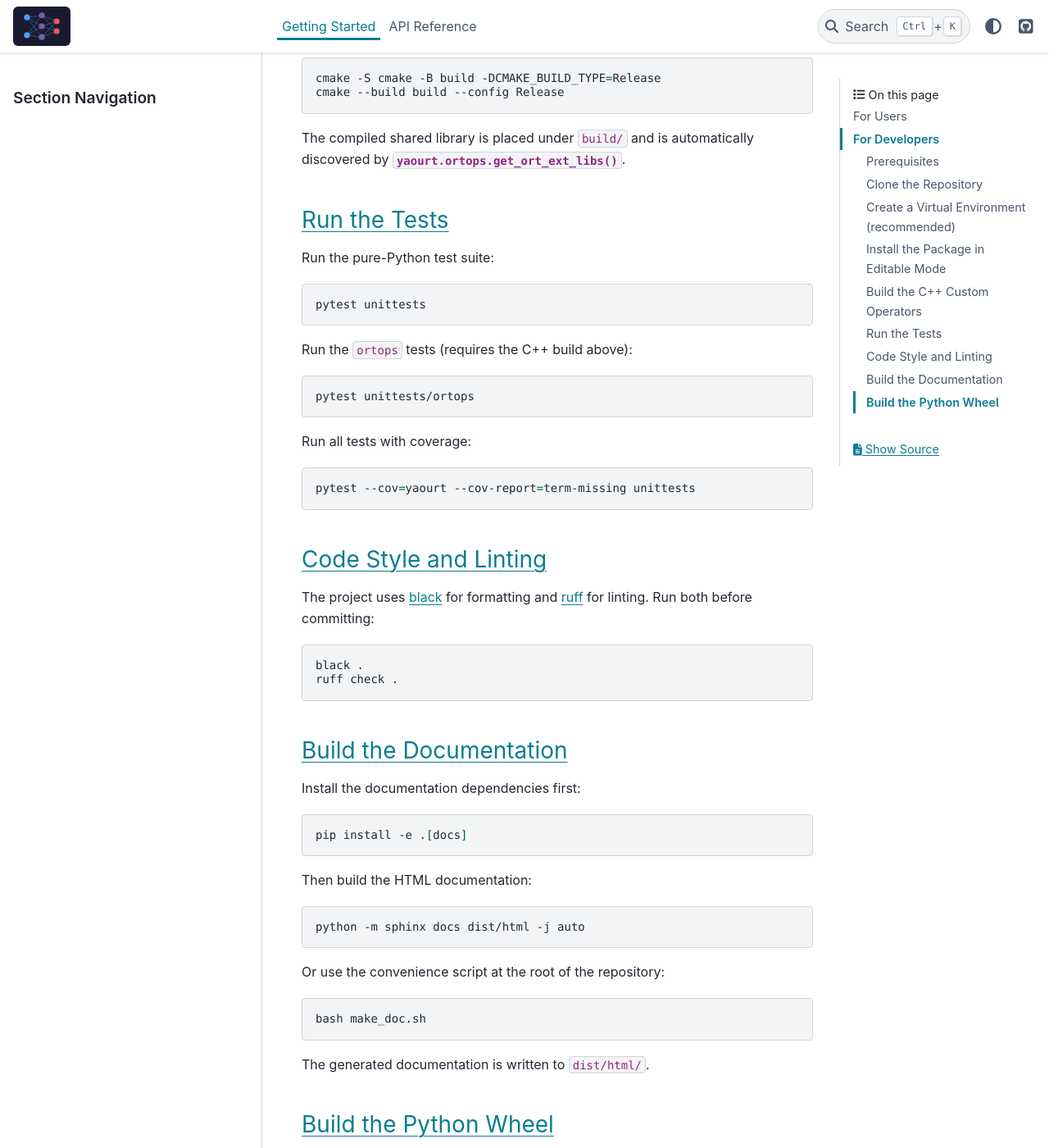
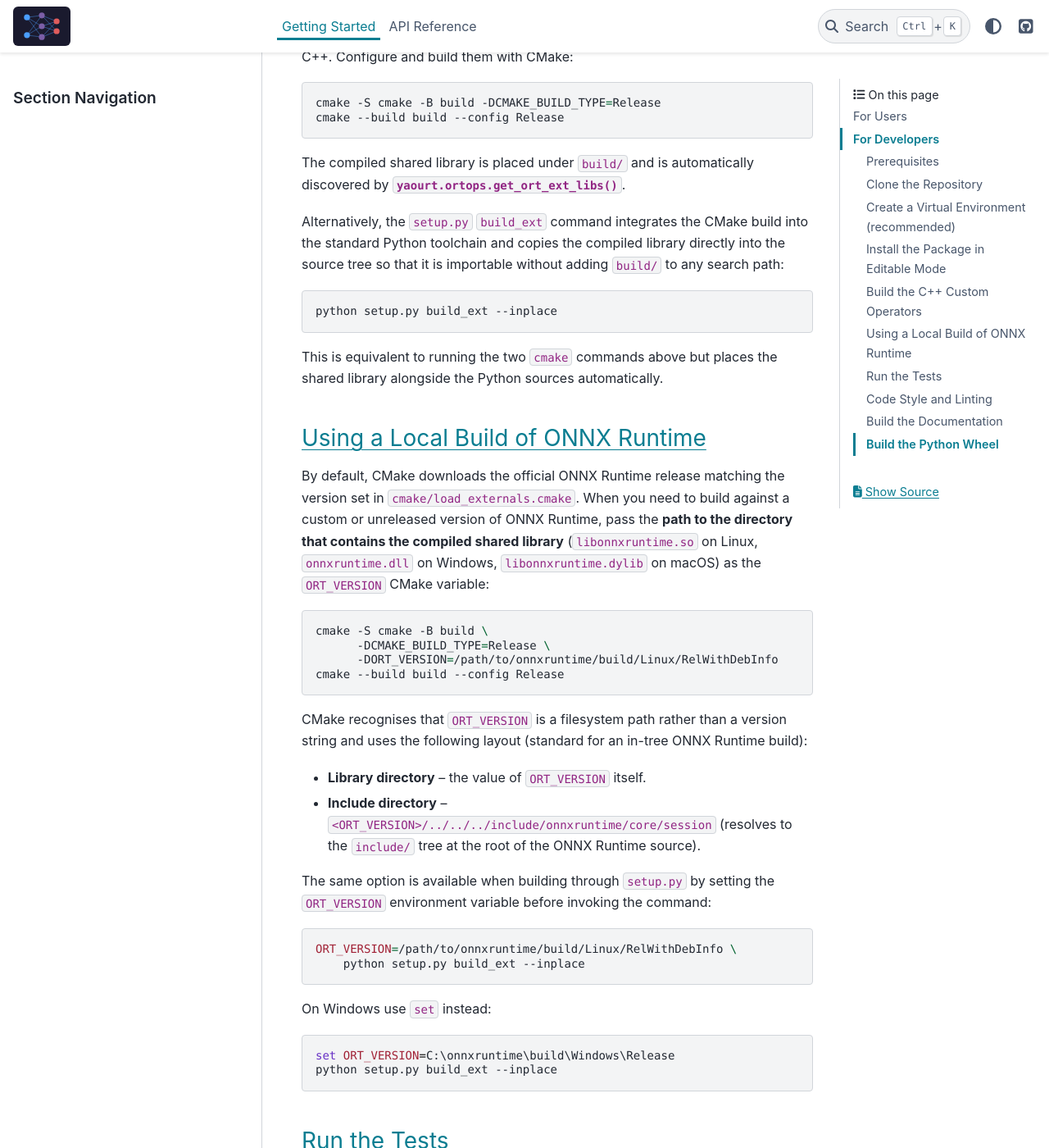
Before and after one commit to xadupre/yet-another-onnxruntime-extensions, a Sphinx documentation site: the page built from docs/getting_started.rst, in a window 1280 px wide and 1400 px high, scrolled down 2632 px. Shown: the whole window at 82% size. Built offline with Sphinx 7.4.7 and the PyData theme 0.15.4, drawn with Linux system fonts in a browser that asks for light colours; pages that are not in the unit, such as notebooks, are missing from menus; some of the changed text lies outside the part shown.

Commit message:
improve getting_started: add setup.py inplace and local onnxruntime build docs
Agent-Logs-Url: https://github.com/xadupre/yet-another-onnxruntime-extensions/sessions/9c2f013a-b502-4a41-b163-27d3585de083

Co-authored-by: xadupre <22452781+xadupre@users.noreply.github.com>

```diff
--- a/docs/getting_started.rst
+++ b/docs/getting_started.rst
@@ -102,6 +102,58 @@ C++.  Configure and build them with CMake:
 The compiled shared library is placed under ``build/`` and is automatically
 discovered by :func:`yaourt.ortops.get_ort_ext_libs`.
 
+Alternatively, the ``setup.py`` ``build_ext`` command integrates the CMake
+build into the standard Python toolchain and copies the compiled library
+directly into the source tree so that it is importable without adding
+``build/`` to any search path:
+
+.. code-block:: bash
+
+    python setup.py build_ext --inplace
+
+This is equivalent to running the two ``cmake`` commands above but places the
+shared library alongside the Python sources automatically.
+
+Using a Local Build of ONNX Runtime
+~~~~~~~~~~~~~~~~~~~~~~~~~~~~~~~~~~~~~
+
+By default, CMake downloads the official ONNX Runtime release matching the
+version set in ``cmake/load_externals.cmake``.  When you need to build against
+a custom or unreleased version of ONNX Runtime, pass the **path to the
+directory that contains the compiled shared library** (``libonnxruntime.so`` on
+Linux, ``onnxruntime.dll`` on Windows, ``libonnxruntime.dylib`` on macOS) as
+the ``ORT_VERSION`` CMake variable:
+
+.. code-block:: bash
+
+    cmake -S cmake -B build \
+          -DCMAKE_BUILD_TYPE=Release \
+          -DORT_VERSION=/path/to/onnxruntime/build/Linux/RelWithDebInfo
+    cmake --build build --config Release
+
+CMake recognises that ``ORT_VERSION`` is a filesystem path rather than a
+version string and uses the following layout (standard for an in-tree
+ONNX Runtime build):
+
+- **Library directory** – the value of ``ORT_VERSION`` itself.
+- **Include directory** – ``<ORT_VERSION>/../../../include/onnxruntime/core/session``
+  (resolves to the ``include/`` tree at the root of the ONNX Runtime source).
+
+The same option is available when building through ``setup.py`` by setting the
+``ORT_VERSION`` environment variable before invoking the command:
+
+.. code-block:: bash
+
+    ORT_VERSION=/path/to/onnxruntime/build/Linux/RelWithDebInfo \
+        python setup.py build_ext --inplace
+
+On Windows use ``set`` instead:
+
+.. code-block:: bat
+
+    set ORT_VERSION=C:\onnxruntime\build\Windows\Release
+    python setup.py build_ext --inplace
+
 Run the Tests
 ~~~~~~~~~~~~~
 
```
Also changed, not shown: setup.py (+7 -0 lines).
